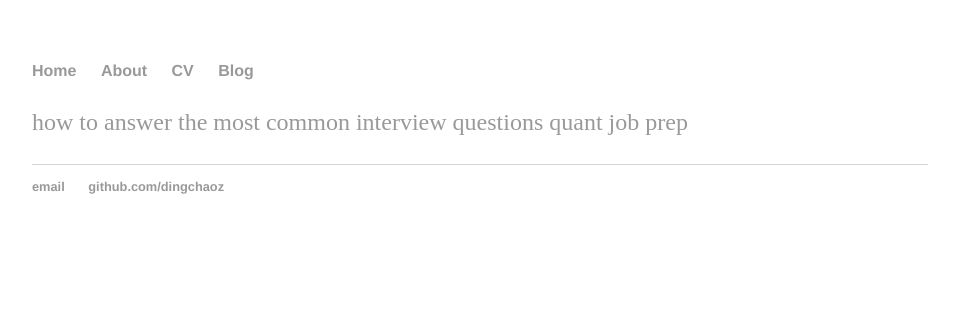
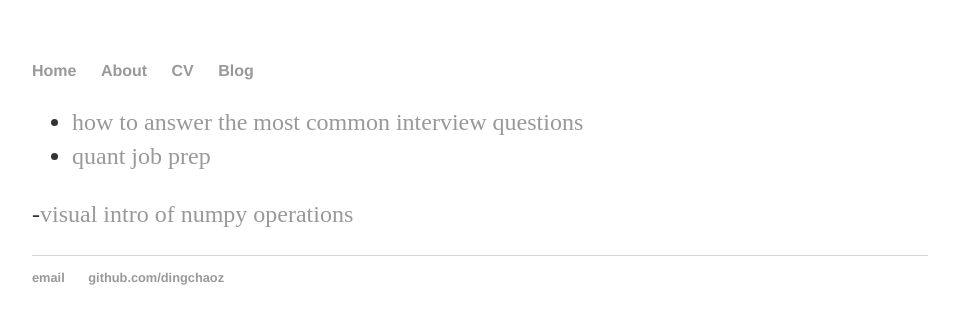
Before and after one commit to dingchaoz/dingchaoz.github.io, a Jekyll site: the page built from blog/misc.md, in a window 1280 px wide. Shown: the top 324 px of the page, without its empty margins (160-1119 px from the left). Built offline with Jekyll 4.4.1, drawn with Linux system fonts in a browser that asks for light colours; our own code applies the rules of GitHub Pages for plain Markdown files.

Commit message:
Update misc.md

```diff
--- a/blog/misc.md
+++ b/blog/misc.md
@@ -1,2 +1,6 @@
-[how to answer the most common interview questions](https://www.themuse.com/advice/how-to-answer-the-31-most-common-interview-questions)
-[quant job prep](http://www.streetofwalls.com/finance-training-courses/quantitative-hedge-fund-training/quant-interview-questions-answers/)
+- [how to answer the most common interview questions](https://www.themuse.com/advice/how-to-answer-the-31-most-common-interview-questions)
+- [quant job prep](http://www.streetofwalls.com/finance-training-courses/quantitative-hedge-fund-training/quant-interview-questions-answers/)
+
+
+
+-[visual intro of numpy operations](https://jalammar.github.io/visual-numpy/)
```
